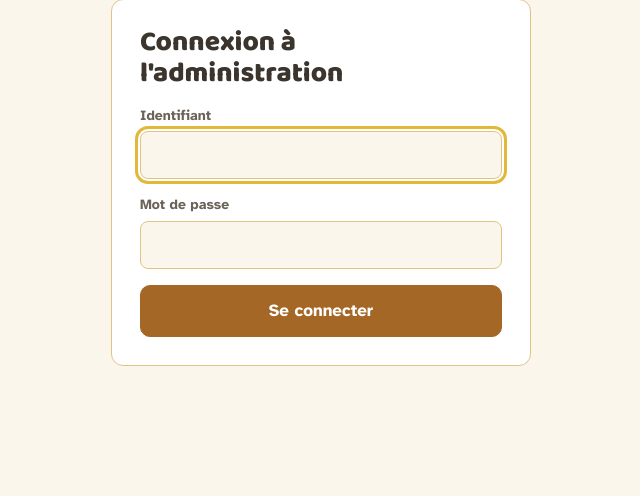
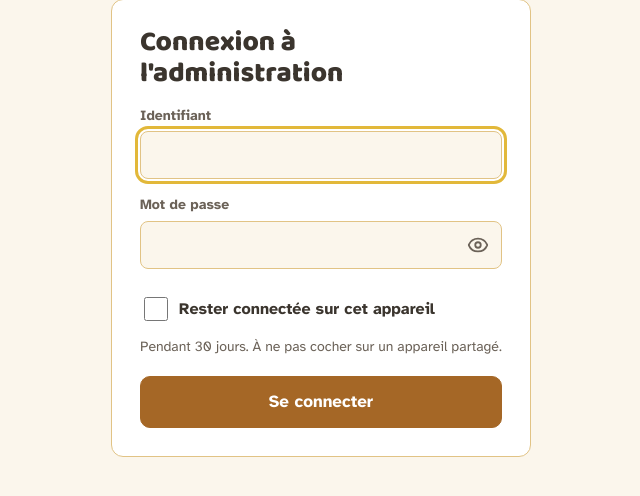
Before and after one commit to VanAustin/comptoir-des-etoiles, a Symfony app: template templates/security/login.html.twig in a window 1280 px wide. Shown: the part 140-636 px from the top of the page, without its empty margins (319-959 px from the left). Run offline with Twig, Linux system fonts and the light colour scheme; the template is opened without the code that fills it, so the values that code supplies are empty; some libraries are stand-ins or nearby versions.

Commit message:
Connexion : « Rester connectée sur cet appareil » et œil pour afficher le mot de passe
- remember_me de Symfony Security : case décochée par défaut, cookie de
  30 jours (secure: auto, httponly, samesite lax), signé avec l'empreinte
  du mot de passe : app:admin:password déconnecte tous les appareils.
- Sans la case, expiration après 2 heures d'inactivité inchangée ; avec,
  pas de message « session expirée » quand le cookie rouvre la session.
- Bouton en forme d'œil dans le champ mot de passe (ouvert : afficher,
  barré : masquer ; icônes Lucide eye et eye-off dans public/img/ui/),
  nom fixe et aria-pressed, dans public/js/password-toggle.js ; masqué
  sans JavaScript, le champ redevient masqué à l'envoi.
- Tests : connexion avec et sans la case, cookie seul, déconnexion,
  cookie invalidé après app:admin:password, inactivité avec le cookie.

Co-Authored-By: Claude Opus 5.5 <noreply@anthropic.com>

```diff
--- a/public/css/base.css
+++ b/public/css/base.css
@@ -108,6 +108,28 @@ main { padding-block: var(--espace) calc(var(--espace) * 1.5); }
 .login { max-width: 420px; margin: 8vh auto 0; }
 .login h1 { margin-bottom: 16px; }
 .login .btn-primary { width: 100%; }
+.login .check { margin-bottom: 4px; }
+.login .remember-help { margin-bottom: 20px; }
+
+/* Champ mot de passe : œil ouvert (afficher) ou barré (masquer), dans le champ, à droite.
+   Icônes Lucide (public/img/ui/LICENSE.txt), en masque : couleur du texte, thème sombre compris. */
+.password-field { position: relative; display: flex; }
+.password-field input { flex: 1 1 auto; min-width: 0; padding-right: 52px; }
+.password-toggle {
+  position: absolute; top: 0; right: 0; bottom: 0; width: 48px;
+  display: inline-flex; align-items: center; justify-content: center;
+  padding: 0; border: 0; border-radius: 0 8px 8px 0; background: transparent;
+  color: var(--encre-douce); cursor: pointer;
+}
+.password-toggle:hover, .password-toggle[aria-pressed="true"] { color: var(--encre); }
+.password-toggle:focus-visible { outline: 2px solid var(--renard); outline-offset: -2px; }
+.password-toggle-icon {
+  width: 22px; height: 22px; background-color: currentColor;
+  -webkit-mask: url(../img/ui/eye.svg) center / contain no-repeat; mask: url(../img/ui/eye.svg) center / contain no-repeat;
+}
+.password-toggle[aria-pressed="true"] .password-toggle-icon {
+  -webkit-mask-image: url(../img/ui/eye-off.svg); mask-image: url(../img/ui/eye-off.svg);
+}
 
 /* Accueil et tableau de bord */
 .home { text-align: center; }
--- /dev/null
+++ b/public/js/password-toggle.js
@@ -0,0 +1,27 @@
+// Bouton en forme d'œil des champs mot de passe (attribut data-password-toggle) :
+// œil ouvert pour afficher, œil barré pour masquer (feuille de style, selon aria-pressed).
+// Le nom du bouton ne change pas ; aria-pressed dit s'il est enfoncé (lecteurs d'écran).
+// Le bouton est dans le HTML, masqué : sans JavaScript, il ne s'affiche pas.
+// À l'envoi du formulaire, le champ redevient masqué.
+
+for (const input of document.querySelectorAll("input[data-password-toggle]")) {
+  const button = document.querySelector(`button[aria-controls="${input.id}"]`);
+  if (!button) {
+    continue;
+  }
+
+  const show = (visible) => {
+    input.type = visible ? "text" : "password";
+    button.setAttribute("aria-pressed", visible ? "true" : "false");
+    button.title = visible ? "Masquer le mot de passe" : "Afficher le mot de passe";
+  };
+
+  button.addEventListener("click", () => {
+    show(input.type === "password");
+    input.focus();
+  });
+  input.form?.addEventListener("submit", () => show(false));
+
+  show(false);
+  button.hidden = false;
+}
--- a/src/Command/AdminPasswordCommand.php
+++ b/src/Command/AdminPasswordCommand.php
@@ -88,7 +88,7 @@ class AdminPasswordCommand extends Command
 
         $io->success([
             \sprintf('Le mot de passe de « %s » est remplacé.', $admin->getUsername()),
-            'Les sessions ouvertes avec l\'ancien mot de passe sont fermées : reconnectez-vous à l\'administration.',
+            'Les sessions ouvertes avec l\'ancien mot de passe sont fermées, sur tous les appareils (même avec « Rester connectée sur cet appareil ») : reconnectez-vous à l\'administration.',
         ]);
 
         return Command::SUCCESS;
--- a/templates/security/login.html.twig
+++ b/templates/security/login.html.twig
@@ -1,6 +1,10 @@
 {% extends 'base.html.twig' %}
 
 {% block title %}Connexion · Le Comptoir des étoiles{% endblock %}
+
+{% block javascripts %}
+    <script type="module" src="{{ app.request.basePath }}/js/password-toggle.js"></script>
+{% endblock %}
 
 {% block body %}
     <section class="login card">
@@ -17,8 +21,13 @@
             </div>
             <div class="field">
                 <label for="password">Mot de passe</label>
-                <input type="password" id="password" name="_password" autocomplete="current-password" required>
+                <div class="password-field">
+                    <input type="password" id="password" name="_password" autocomplete="current-password" required data-password-toggle>
+                    <button type="button" class="password-toggle" aria-controls="password" aria-pressed="false" aria-label="Afficher le mot de passe" title="Afficher le mot de passe" hidden><span class="password-toggle-icon" aria-hidden="true"></span></button>
+                </div>
             </div>
+            <label class="check"><input type="checkbox" name="_remember_me" value="on"> Rester connectée sur cet appareil</label>
+            <p class="field-help remember-help">Pendant 30 jours. À ne pas cocher sur un appareil partagé.</p>
             <input type="hidden" name="_csrf_token" value="{{ csrf_token('authenticate') }}">
             <button type="submit" class="btn btn-primary">Se connecter</button>
         </form>
```
Also changed, not shown: CLAUDE.md (+5 -1 lines), src/EventListener/SessionIdleListener.php (+7 -2 lines), tests/Command/AdminPasswordCommandTest.php (+27 -1 lines), tests/Controller/SecurityControllerTest.php (+102 -3 lines), tests/EventListener/SessionIdleListenerTest.php (+12 -1 lines), public/img/ui/LICENSE.txt (added), public/img/ui/eye-off.svg (added), public/img/ui/eye.svg (added), 1 other file.
